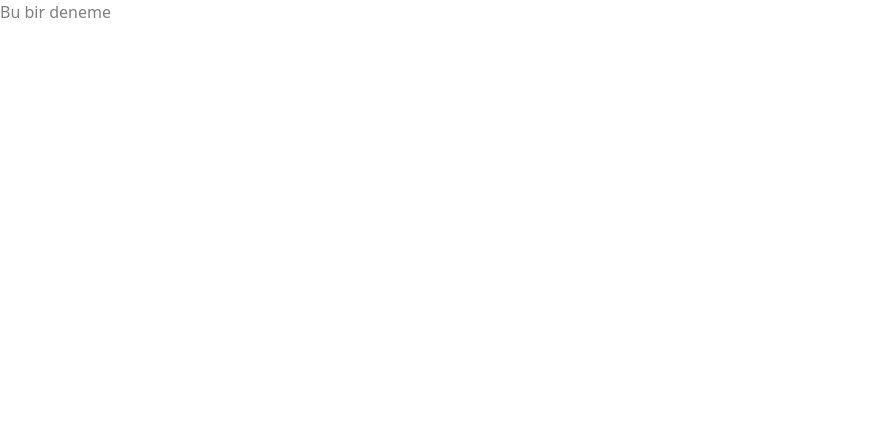
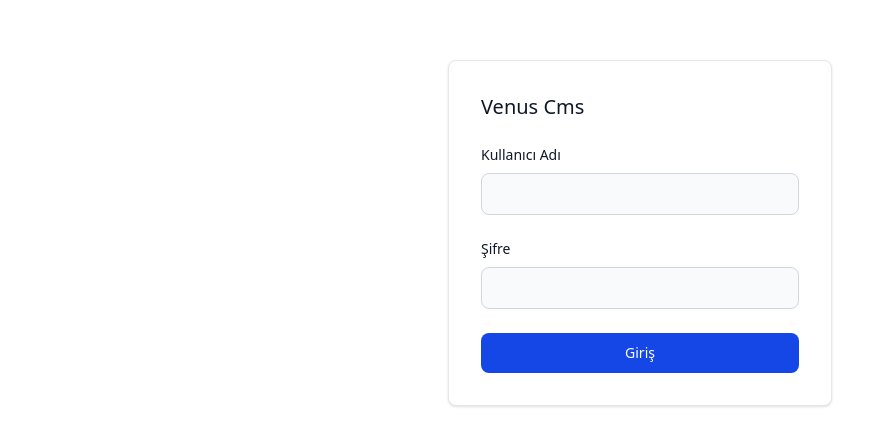
Before and after one commit to keslergokhan/Venus, a React (Vite) app in the folder Venus/src/Presentation/Web/Cms/Venus.Presentation.Web.Cms/venus.presentation.web.cms.client/: page /login in a window 1280 px wide. Shown: the top 446 px of the page, without its empty margins (0-894 px from the left). Built offline with nearby package versions, Linux system fonts and the light colour scheme.

Commit message:
ReactUI fix

```diff
--- a/Venus/src/Presentation/Web/Cms/Venus.Presentation.Web.Cms/venus.presentation.web.cms.client/src/components/commons/base/InputPropsBase.ts
+++ b/Venus/src/Presentation/Web/Cms/Venus.Presentation.Web.Cms/venus.presentation.web.cms.client/src/components/commons/base/InputPropsBase.ts
@@ -1,3 +1,5 @@
+import type { FieldError, UseFormRegister, UseFormRegisterReturn } from "react-hook-form"
+
 export interface InputPropsBase {
     id: string,
     name: string,
@@ -5,5 +7,8 @@ export interface InputPropsBase {
     placeholder?: string
     required?: boolean,
     label?: string,
-    variant?: "standard" | "outlined"
+    variant?: "standard" | "outlined",
+    formRegister?:UseFormRegisterReturn,
+    FieldErrors?:FieldError
+
 }
--- a/Venus/src/Presentation/Web/Cms/Venus.Presentation.Web.Cms/venus.presentation.web.cms.client/src/components/commons/textFields/CTextField.tsx
+++ b/Venus/src/Presentation/Web/Cms/Venus.Presentation.Web.Cms/venus.presentation.web.cms.client/src/components/commons/textFields/CTextField.tsx
@@ -3,14 +3,71 @@ import type { InputPropsBase } from "../base/InputPropsBase";
 
 
 export interface CTextFieldProps extends InputPropsBase {
-
+    type:string
+    Icon?:JSX.Element
 }
 
 
 export const CTextField = (props: CTextFieldProps): JSX.Element => {
 
+    let className = `bg-gray-50 border border-gray-300 text-gray-900 text-sm rounded-lg focus:ring-blue-500 focus:border-blue-500 block w-full p-2.5 dark:bg-gray-700 dark:border-gray-600 dark:placeholder-gray-400 dark:text-white dark:focus:ring-blue-500 dark:focus:border-blue-500${props.className} `;
 
-    return (<>
-        <input type="text" name="test" placeholder="Bu bir deneme"></input>
-    </>)
+    if(props.variant && props.variant == "outlined"){
+    }else{
+    }
+
+    const Icon = () => {
+        return props.Icon;
+    }
+
+    const Input = () =>{
+        if(props.Icon){
+            return (
+                <div className="relative">
+
+                    <div className="absolute inset-y-0 start-1.5 flex items-center pointer-events-none">
+                        <Icon></Icon>
+                    </div>
+
+                    <input
+                        {...props.formRegister}
+                        type={props.type}
+                        name={props.name}
+                        id={props.id}
+                        className={`${className} pl-7.5`}
+                        placeholder={!props.placeholder ? "":props.placeholder}
+                        />
+                </div>
+            )
+        }else{
+            return (
+                <input
+                    {...props.formRegister}
+                    type={props.type}
+                    name={props.name}
+                    id={props.id}
+                    className={className}
+                    placeholder={!props.placeholder ? "":props.placeholder}
+                    />
+            )
+        }
+
+    }
+
+    return (
+        <div className="relative z-0 w-full group">
+            {
+                props.label ?
+                <label
+                    className="block mb-2 text-sm font-medium text-gray-900 dark:text-white"
+                >
+                {props.label}
+                </label>
+                :
+                <></>
+            }
+            <Input></Input>
+            {props.FieldErrors && <p className="text-red-500 text-sm mt-1">{props.FieldErrors.message}</p>}
+        </div>
+    )
 }
--- a/Venus/src/Presentation/Web/Cms/Venus.Presentation.Web.Cms/venus.presentation.web.cms.client/src/pages/LoginPage.tsx
+++ b/Venus/src/Presentation/Web/Cms/Venus.Presentation.Web.Cms/venus.presentation.web.cms.client/src/pages/LoginPage.tsx
@@ -1,11 +1,47 @@
 import { CTextField } from "../components/commons";
-
+import { useForm } from "react-hook-form";
+import { z } from 'zod';
+import { zodResolver } from '@hookform/resolvers/zod';
 
 function LoginPage() {
+
+  // Zod şeması (kurallar burada)
+  const schema = z.object({
+    email: z.string().email('Geçerli bir email adresi girin'),
+    password: z
+      .string()
+      .min(6, 'Şifre en az 6 karakter olmalı')
+      .max(20, 'Şifre en fazla 20 karakter olabilir'),
+  });
+
+  type FormValues = z.infer<typeof schema>;
+
+  const {
+    register,
+    handleSubmit,
+    formState: { errors },
+  } = useForm<FormValues>({resolver: zodResolver(schema)});
+
+  const onSubmit = (data: FormValues) => {
+    console.log("başarılı");
+    console.log('Form verileri:', data);
+  };
+
   return (
-      <>
-          <CTextField id="" name="test" ></CTextField>
-      </>
+    <div className="mx-auto mt-[60px] max-w-sm p-4 bg-white border border-gray-200 rounded-lg shadow-sm sm:p-6 md:p-8 dark:bg-gray-800 dark:border-gray-700">
+
+        <form onSubmit={handleSubmit(onSubmit)} className="space-y-6" action="#">
+
+            <h5 className="text-xl font-medium text-gray-900 dark:text-white">Venus Cms</h5>
+            <CTextField type="email" id="email" name="email" label="Kullanıcı Adı" key="email" formRegister={register('email')} FieldErrors={errors.email}  ></CTextField>
+            <CTextField type="password" id="password" name="password" label="Şifre" key="password" formRegister={register('password')} FieldErrors={errors.password}  ></CTextField>
+
+            <button type="submit" className="w-full text-white bg-blue-700 hover:bg-blue-800 focus:ring-4 focus:outline-none focus:ring-blue-300 font-medium rounded-lg text-sm px-5 py-2.5 text-center dark:bg-blue-600 dark:hover:bg-blue-700 dark:focus:ring-blue-800">
+              Giriş
+            </button>
+
+        </form>
+    </div>
   );
 }
 
--- /dev/null
+++ b/Venus/src/Presentation/Web/Cms/Venus.Presentation.Web.Cms/venus.presentation.web.cms.client/tailwind.config.ts
@@ -0,0 +1,17 @@
+import type { Config } from "tailwindcss";
+
+const config: Config = {
+    content: [
+        "./src/**/*.{js,ts,jsx,tsx}",
+        "./node_modules/flowbite-react/lib/esm/**/*.js",
+    ],
+
+    theme: {
+        extend: {},
+    },
+    plugins: [
+        require("flowbite/plugin")
+    ],
+};
+
+export default config;
```
Also changed, not shown: Venus/src/Presentation/Web/Cms/Venus.Presentation.Web.Cms/venus.presentation.web.cms.client/package.json (+6 -1 lines), 1 other file (tests, documents, lock files or other folders).
